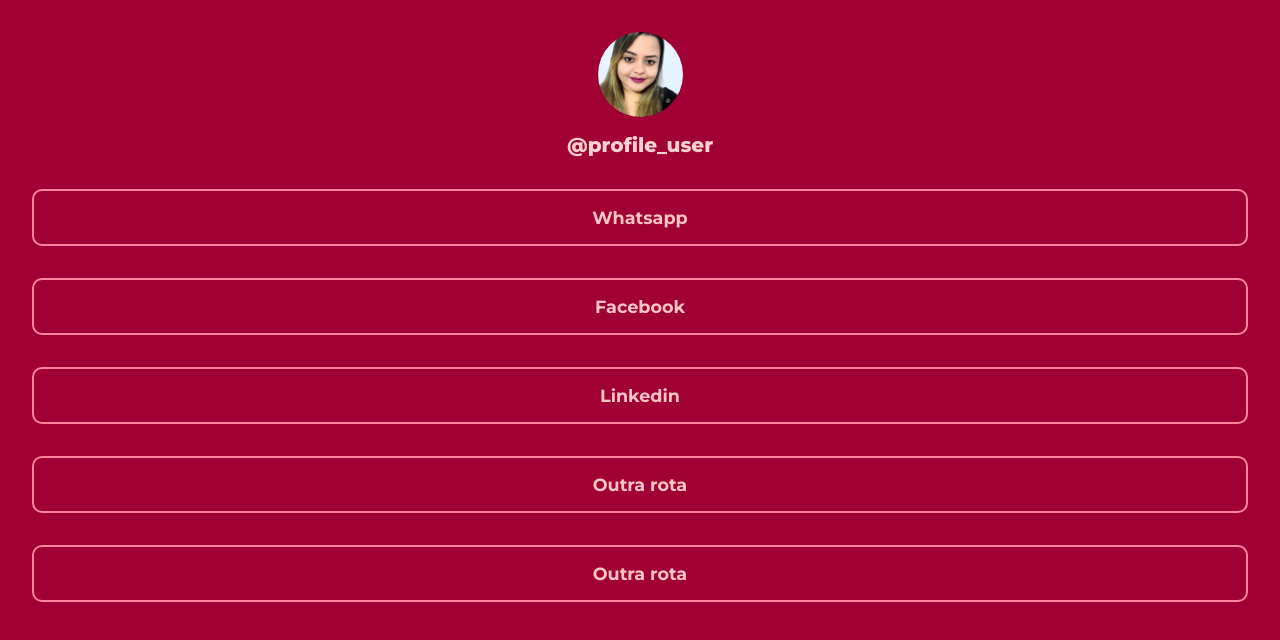
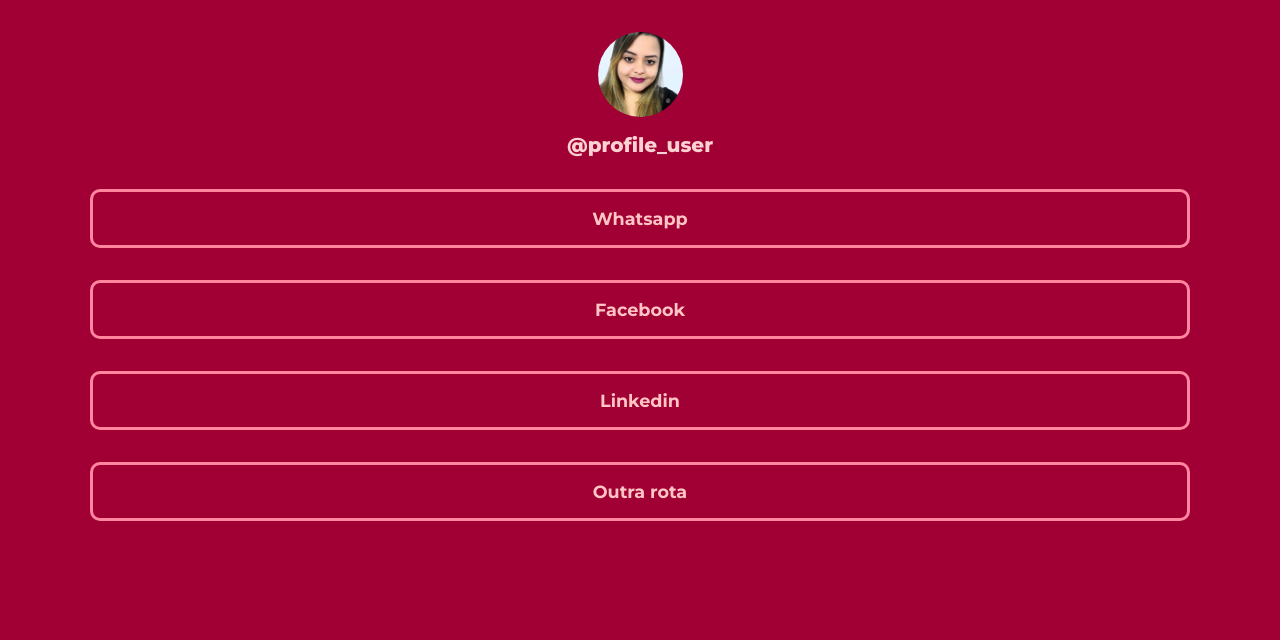
Before and after one commit to alalan55/Dani-Links, a Vue app: page / in a window 1280 px wide. Shown: the top 640 px of the page. Built offline with nearby package versions, Linux system fonts and the light colour scheme.

Commit message:
Inser criação de mixins para redução de código

```diff
--- /dev/null
+++ b/src/assets/scss/mixins/_index.scss
@@ -0,0 +1 @@
+@forward './mixins';
--- /dev/null
+++ b/src/assets/scss/mixins/_mixins.scss
@@ -0,0 +1,9 @@
+@mixin dimension() {
+    display: flex;
+    align-items: center;
+    justify-content: center;
+}
+
+@mixin dimensionChild {
+    width: 80%;
+}
--- a/src/components/atoms/dl-button.vue
+++ b/src/components/atoms/dl-button.vue
@@ -1,22 +1,25 @@
 <template>
-  <div class="button">
+  <div class="button" @click="go">
     <div class="button__title">
-      <span> {{props.buttonData.title}} </span>
+      <span> {{ props.buttonData.title }} </span>
     </div>
   </div>
 </template>
 
 <script setup>
 const props = defineProps({
-    buttonData: {type: Object, required: true, default: null}
-})
+  buttonData: { type: Object, required: true, default: null },
+});
 
+const go = () => {
+  window.open(props.buttonData.path, "_blank");
+};
 </script>
 
 <style lang="scss" scoped>
 @import "@/assets/scss/utils";
 .button {
-  border: 2px solid $pink-1;
+  border: 3px solid $pink-1;
   padding: $s1;
   border-radius: 10px;
   transition: 0.2s ease-in;
@@ -32,6 +35,8 @@
       font-weight: 700;
       color: $pink-2;
       cursor: pointer;
+      overflow-wrap: break-word;
+      word-break: break-word;
     }
   }
 
--- a/src/components/molecules/MediasList.vue
+++ b/src/components/molecules/MediasList.vue
@@ -12,8 +12,8 @@
 import dlButton from "../atoms/dl-button.vue";
 
 const props = defineProps({
-    infos:{type: Array, required: true}
-})
+  infos: { type: Array, required: true },
+});
 </script>
 
 <style lang="scss" scoped>
--- a/src/components/templates/HomeTemplate.vue
+++ b/src/components/templates/HomeTemplate.vue
@@ -1,7 +1,9 @@
 <template>
   <section class="home-template">
-    <HeaderProfile  />
-    <MediaList :infos="list" />
+    <div class="home-template__content">
+      <HeaderProfile />
+      <MediaList :infos="list" />
+    </div>
   </section>
 </template>
 
@@ -17,12 +19,32 @@
 
 <style lang="scss" scoped>
 @import "@/assets/scss/utils";
+@import "@/assets/scss/mixins";
 
 .home-template {
   background: $bg;
-  height: 100vh;
+  min-height: 100vh;
   width: 100%;
   padding: $s2;
-  //   color: $yellow-1;
+  transition: 0.2s ease-in;
+
+  &__content {
+    max-width: 1100px;
+    margin: 0 auto;
+  }
+
+  @media (max-width: 600px) {
+    @include dimension;
+    &__content {
+      @include dimensionChild;
+    }
+  }
+
+  @media (min-width: 1400px) {
+    @include dimension;
+    &__content {
+      @include dimensionChild;
+    }
+  }
 }
 </style>
--- a/src/mock/index.js
+++ b/src/mock/index.js
@@ -2,7 +2,7 @@
   {
     id: 0,
     title: "Whatsapp",
-    path: "/",
+    path: "https://api.whatsapp.com/send?1=pt_BR&phone=55013991131563",
   },
   {
     id: 1,
@@ -19,9 +19,4 @@
     title: "Outra rota",
     path: "/",
   },
-  {
-    id: 4,
-    title: "Outra rota",
-    path: "/",
-  },
 ];
```
Also changed, not shown: .eslintrc.cjs.
